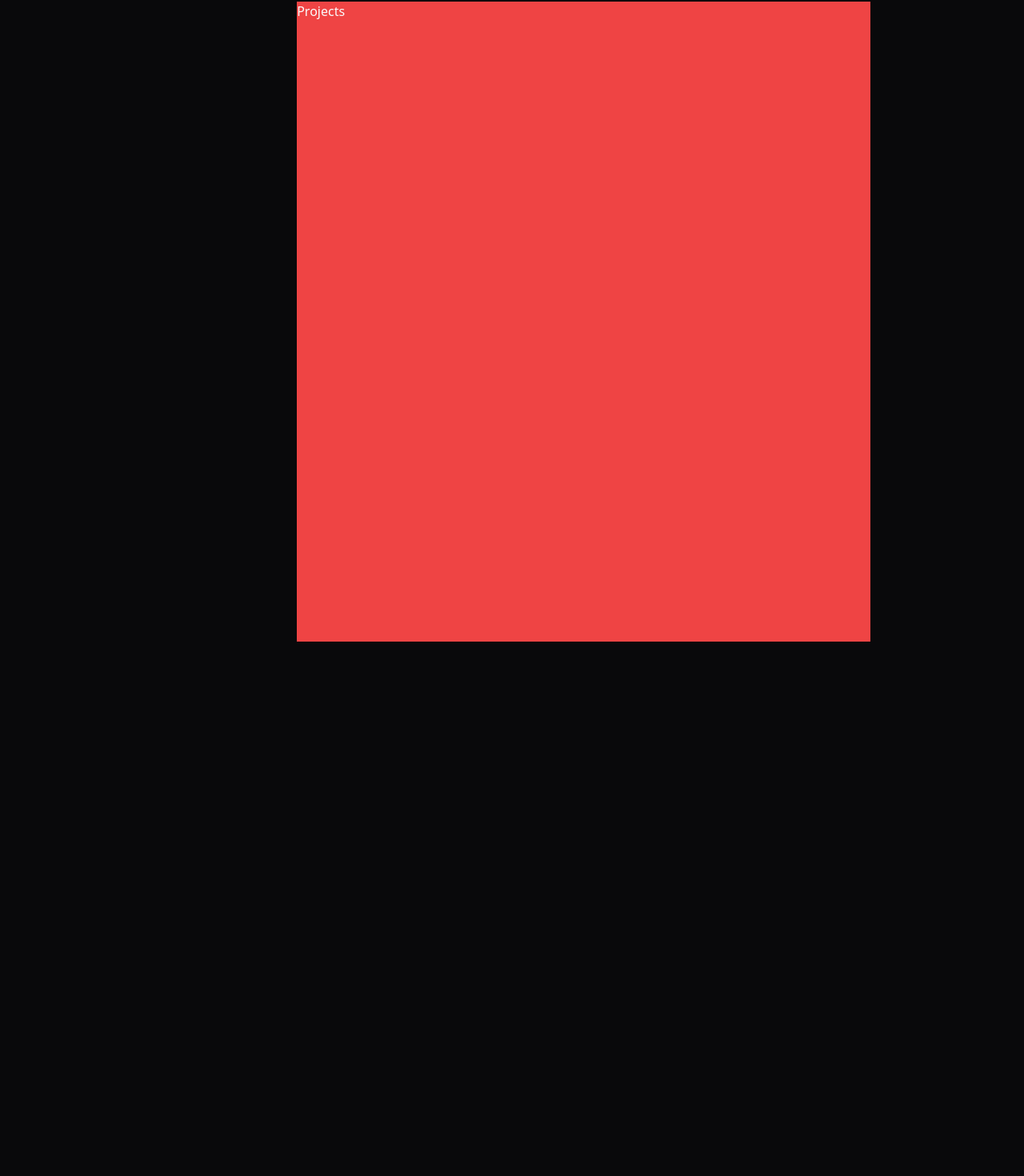
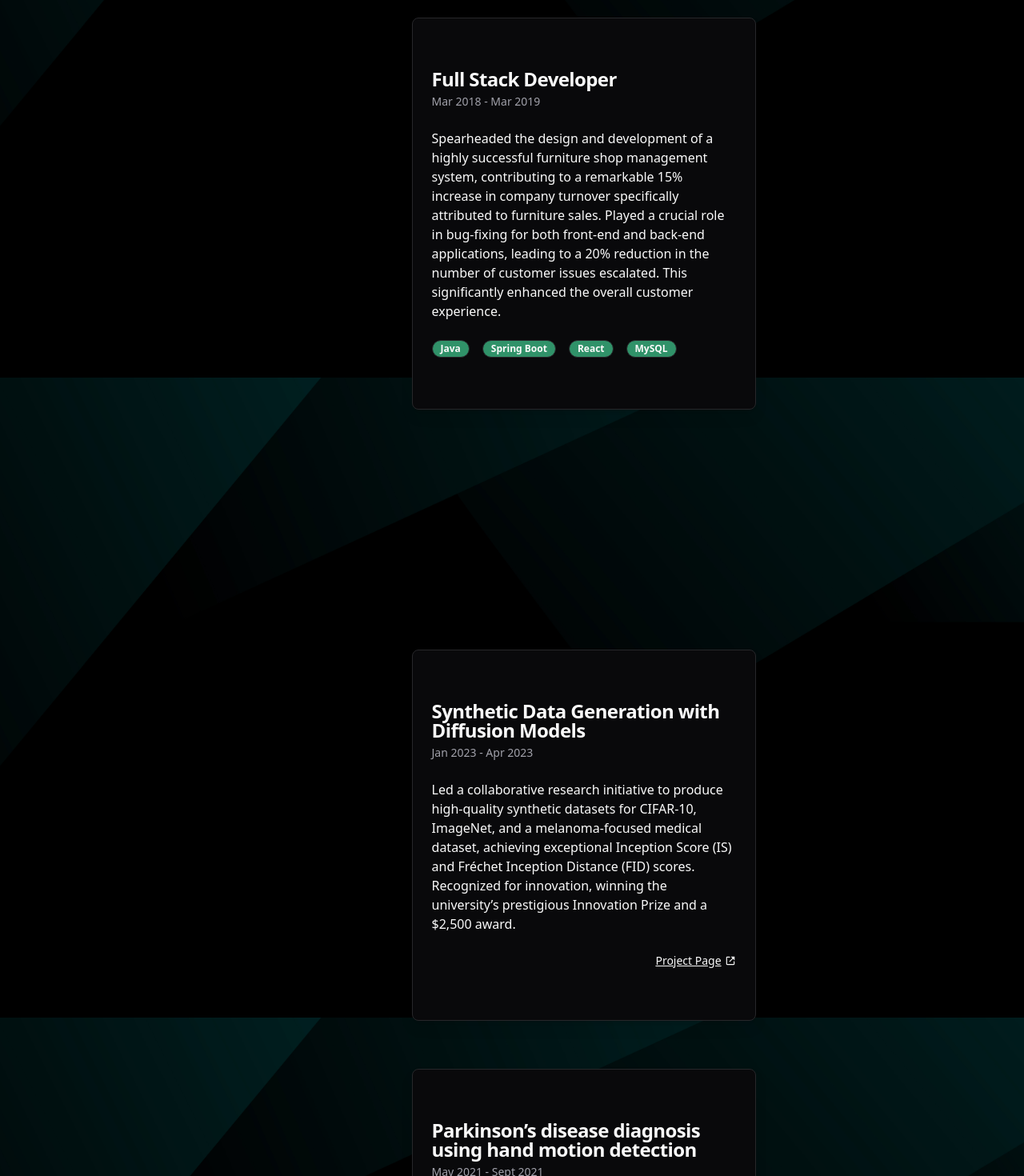
Before and after one commit to SiyuAn166/portfolio, a Next.js app: page /about in a window 1280 px wide. Shown: the part 1128-2598 px from the top of the page at 80% size. Before the commit the page ends 1930 px from the top, so only its background shows below. Built offline with nearby package versions, Linux system fonts and the light colour scheme; what tailwindcss-animated would draw is missing.

Commit message:
about page content

```diff
--- a/src/app/(site)/page.tsx
+++ b/src/app/(site)/page.tsx
@@ -1,12 +1,14 @@
 
 import Intro from "@/components/introduction/intro";
 import CursorFocus from "@/components/site/cursorfocus";
+import HomeFooter from "@/components/site/homefooter";
 
 export default function Home() {
   return (
-    <div className="h-[calc(100vh-64px)] grid place-content-center relative">
+    <div className="relative h-[calc(100vh-64px)] grid place-content-center">
       <Intro />
-      <CursorFocus/>
+      <CursorFocus />
+      <HomeFooter/>
     </div>
   );
 }
--- a/src/app/layout.tsx
+++ b/src/app/layout.tsx
@@ -2,6 +2,7 @@ import React from "react";
 import type { Metadata } from "next";
 import "./globals.css";
 import ThemeProvider from "@/components/theme-provider/theme-provider";
+import { url } from "inspector";
 
 export const metadata: Metadata = {
   title: "Siyu An",
@@ -16,7 +17,7 @@ export default function RootLayout({
 ) {
   return (
     <html lang="en" className='scroll-smooth'>
-      <body className="debug-screens scroll-smooth overflow-x-clip" >
+      <body className="debug-screens scroll-smooth overflow-x-clip bg-cover bg-center">
           <ThemeProvider
             attribute="class"
             defaultTheme="dark"
--- a/src/components/aboutme/aboutme.tsx
+++ b/src/components/aboutme/aboutme.tsx
@@ -1,14 +1,6 @@
-import { Badge } from "../ui/badge"
+import AboutMeContent from "./content"
 import NavBar from "./navbar"
-import {experienceData} from "./navitems"
-import {
-    Card,
-    CardContent,
-    CardDescription,
-    CardFooter,
-    CardHeader,
-    CardTitle,
-} from "@/components/ui/card"
+
 
 
 export default function AboutMe() {
@@ -18,30 +10,9 @@ export default function AboutMe() {
                 <NavBar />
             </div>
             <div className="w-3/5 md:w-4/5 animate-fade-up animate-ease-in-out">
-                <section id="experience" key="#experience" className="grid place-items-center">
-                    {experienceData.map(d => (
-                        <Card className="w-3/5 mt-5 mb-10 py-10 drop-shadow-lg" key={Math.random().toString(36).substring(7)}>
-                            <CardHeader>
-                                <CardTitle>{d.role}</CardTitle>
-                                <CardDescription>{d.time}</CardDescription>
-                            </CardHeader>
-                            <CardContent>
-                                <p>{d.desc}</p>
-                            </CardContent>
-                            <CardFooter className="flex-wrap justify-start gap-4">
-                                {d.tech.map(t=>(
-                                    <Badge key={t} variant="outline" className="bg-[#41cc92] bg-opacity-70 text-opacity-50 text-xs">
-                                        {t}
-                                    </Badge>
-                                ))}
-                            </CardFooter>
-                        </Card>
-                    ))}
-                </section>
-                <section id="projects" className="h-[800px] bg-red-500">
-                    Projects
-                </section>
+                <AboutMeContent />
             </div>
+
         </div>
     )
 }
--- /dev/null
+++ b/src/components/aboutme/content.tsx
@@ -0,0 +1,63 @@
+import { Badge } from "../ui/badge"
+import Link from "next/link"
+import { experienceData, projectData } from "./navitems"
+import { BiLinkExternal } from "react-icons/bi";
+import {
+    Card,
+    CardContent,
+    CardDescription,
+    CardFooter,
+    CardHeader,
+    CardTitle,
+} from "@/components/ui/card"
+
+export default function AboutMeContent() {
+
+    return (
+        <>
+            <section id="experience" key="#experience" className="grid place-items-center mb-60">
+                {experienceData.map(d => (
+                    <Card className="w-3/5 mt-5 mb-10 py-10 drop-shadow-lg" key={Math.random().toString(36).substring(7)}>
+                        <CardHeader>
+                            <CardTitle>{d.role}</CardTitle>
+                            <CardDescription>{d.time}</CardDescription>
+                        </CardHeader>
+                        <CardContent>
+                            <p>{d.desc}</p>
+                        </CardContent>
+                        <CardFooter className="flex-wrap justify-start gap-4">
+                            {d.tech.map(t => (
+                                <Badge key={t} variant="outline" className="bg-[#41cc92] bg-opacity-70 text-opacity-50 text-xs">
+                                    {t}
+                                </Badge>
+                            ))}
+                        </CardFooter>
+                    </Card>
+                ))}
+            </section>
+            <section id="projects" className="grid place-items-center mb-60">
+                {projectData.map((el) => (
+                    <Card className="w-3/5 mt-5 mb-10 py-10 drop-shadow-lg" key={el.name}>
+                        <CardHeader>
+                            <CardTitle>{el.name}</CardTitle>
+                            <CardDescription>{el.time}</CardDescription>
+                        </CardHeader>
+                        <CardContent>
+                            <p>{el.desc}</p>
+                        </CardContent>
+                        <CardFooter className="flex-wrap justify-end gap-4">
+                            {el.link &&
+                                (<Link href={el.link}
+                                    className="flex justify-start items-center gap-1 text-sm underline transition duration-500 hover:text-sky-700"
+                                    target="_blank"
+                                >
+                                    Project Page <BiLinkExternal />
+                                </Link>)}
+                        </CardFooter>
+                    </Card>
+                ))}
+            </section>
+        </>
+
+    )
+}
--- a/src/components/aboutme/navbar.tsx
+++ b/src/components/aboutme/navbar.tsx
@@ -17,7 +17,7 @@ export default function NavBar() {
 
             sectionElements.forEach((section) => {
                 const rect = section.getBoundingClientRect();
-                if (rect.top <= 100 && rect.bottom >= 200) {
+                if (rect.top <= 100 && rect.bottom >= 100) {
                     activeSectionId = section.id;
                 }
             });
--- a/src/components/aboutme/navitems.ts
+++ b/src/components/aboutme/navitems.ts
@@ -8,6 +8,12 @@ export type ExperienceItem = {
     tech: Array<string>
 }
 
+export type ProjectItem = {
+    name: string,
+    time: string,
+    desc: string,
+    link?: string
+}
 
 const experienceData: Array<ExperienceItem> = [
     {
@@ -17,7 +23,7 @@ const experienceData: Array<ExperienceItem> = [
         actively contributing to the cited research in the data science community.\
         Implemented an ETL pipeline using Python, resulting in a 50% increase in data acquisition speed and a 25%\
         reduction in processing time, ensuring continuous updates to the dataset.",
-        tech: ["Python", "Pandas", "boto3"]
+        tech: ["Python", "Pandas", "boto3", "SOAP API"]
     },
     {
         role: "Full Stack Developer",
@@ -28,6 +34,36 @@ const experienceData: Array<ExperienceItem> = [
         and responsive user interface. This effort contributed to substantial savings of up to 100,000 CNY.",
         tech: ["Java", "Spring Boot", "Vue.js", "Vuex", "MQTT", "MySQL", "RabbitMQ"]
     },
+    {
+        role: "Full Stack Developer",
+        time: "Mar 2018 - Mar 2019",
+        desc: "Spearheaded the design and development of a highly successful furniture shop management system, contributing\
+        to a remarkable 15% increase in company turnover specifically attributed to furniture sales.\
+        Played a crucial role in bug-fixing for both front-end and back-end applications, leading to a 20% reduction in\
+        the number of customer issues escalated. This significantly enhanced the overall customer experience.",
+        tech: ["Java", "Spring Boot", "React", "MySQL"]
+    }
+]
+
+const projectData : Array<ProjectItem> = [
+    {
+        name: "Synthetic Data Generation with Diffusion Models",
+        time: "Jan 2023 - Apr 2023",
+        desc: "Led a collaborative research initiative to produce high-quality synthetic datasets for CIFAR-10, ImageNet, and\
+        a melanoma-focused medical dataset, achieving exceptional Inception Score (IS) and Fréchet Inception Distance\
+        (FID) scores.\
+        Recognized for innovation, winning the university’s prestigious Innovation Prize and a $2,500 award.",
+        link: "https://www.sfu.ca/computing/current-students/graduate-students/academic-programs/professional-master-of-science-in-computer-science/project-showcase/is-seeing-still-not-necessarily-believing-.html"
+    },
+    {
+        name: "Parkinson’s disease diagnosis using hand motion detection",
+        time: "May 2021 - Sept 2021",
+        desc: "Developed a Parkinson’s disease diagnostic system that utilizes hand motion detection and computer vision\
+        techniques such as Faster R-CNN and ResNet18.\
+        Constructed a dataset containing over 2000 annotated images of hand keypoints using the DeepLabCut tool.\
+        Achieved low finger recognition error rate of less than 20 pixels, demonstrating high recognition accuracy with\
+        images sized 1024 × 1024."
+    }
 ]
 
 const navItems: Array<{
@@ -50,4 +86,4 @@ const navItems: Array<{
 
 
 
-export { navItems, experienceData };
+export { navItems, experienceData, projectData };
--- /dev/null
+++ b/src/components/site/homefooter.tsx
@@ -0,0 +1,9 @@
+export default function HomeFooter (){
+
+    return (
+        <div className="absolute bottom-0 w-full pb-6 text-sm text-center text-slate-400 ">
+            Coded in <strong>Visual Studio Code</strong>.
+            Built with <strong>Next.js</strong> and <strong>Tailwind CSS</strong>, deployed with <strong>Vercel</strong>.
+        </div>
+    )
+}
--- a/src/components/theme-switch/theme-switch.tsx
+++ b/src/components/theme-switch/theme-switch.tsx
@@ -4,10 +4,14 @@ import * as React from "react"
 import { Moon, Sun } from "lucide-react"
 import { useTheme } from "next-themes"
 import { Button } from "@/components/ui/button"
-
+import { useEffect } from "react"
 
 export default function ThemeSwitch() {
     const { theme, setTheme } = useTheme()
+    document.body.style.backgroundAttachment = 'fixed';
+    useEffect(()=>{
+        document.body.style.backgroundImage = theme === 'light' ? 'url(images/bg-light.jpg)' : 'url(images/bg-dark.jpg)'
+    },[theme])
 
     return (
         <Button variant="outline" size="icon" onClick={() => { setTheme(theme === "light" ? "dark" : "light") }}>
```
Also changed, not shown: public/images/bg-dark.jpg (added), public/images/bg-light.jpg (added).
